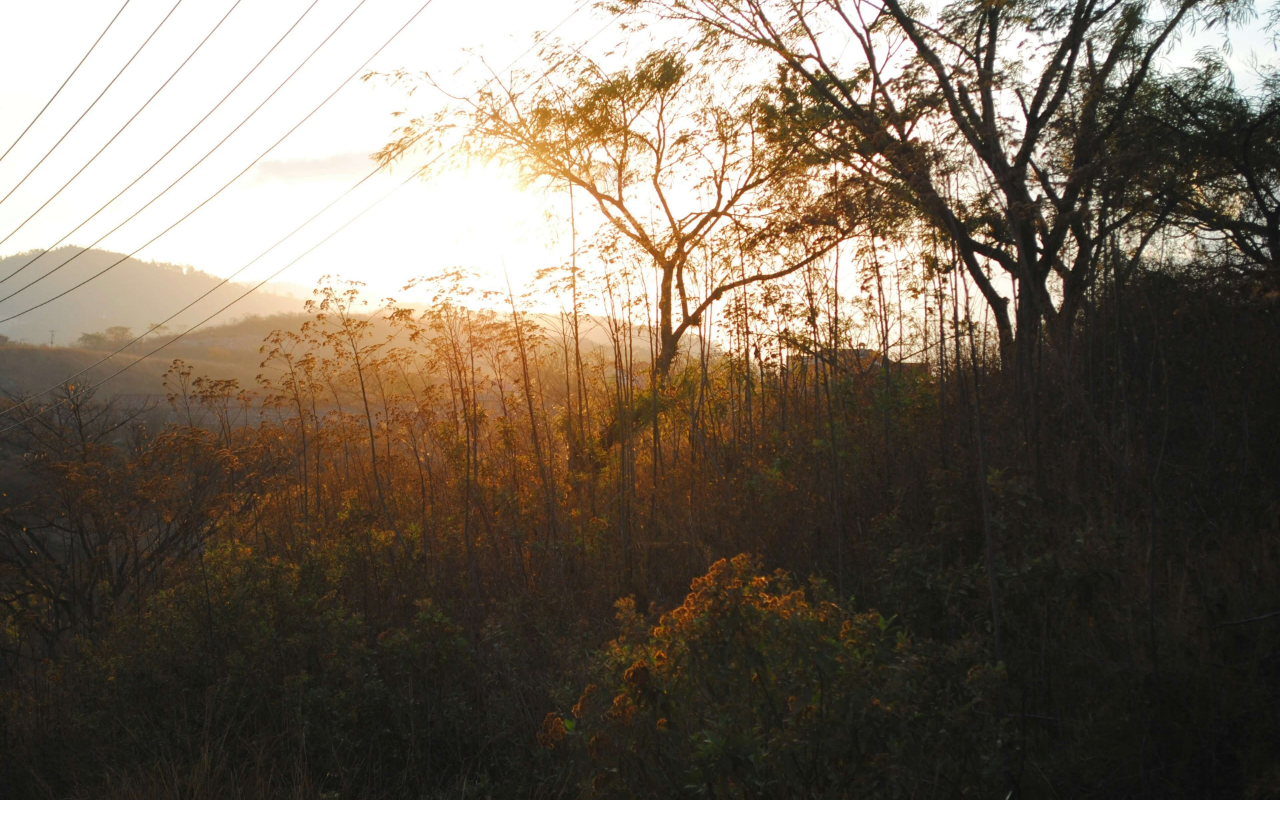
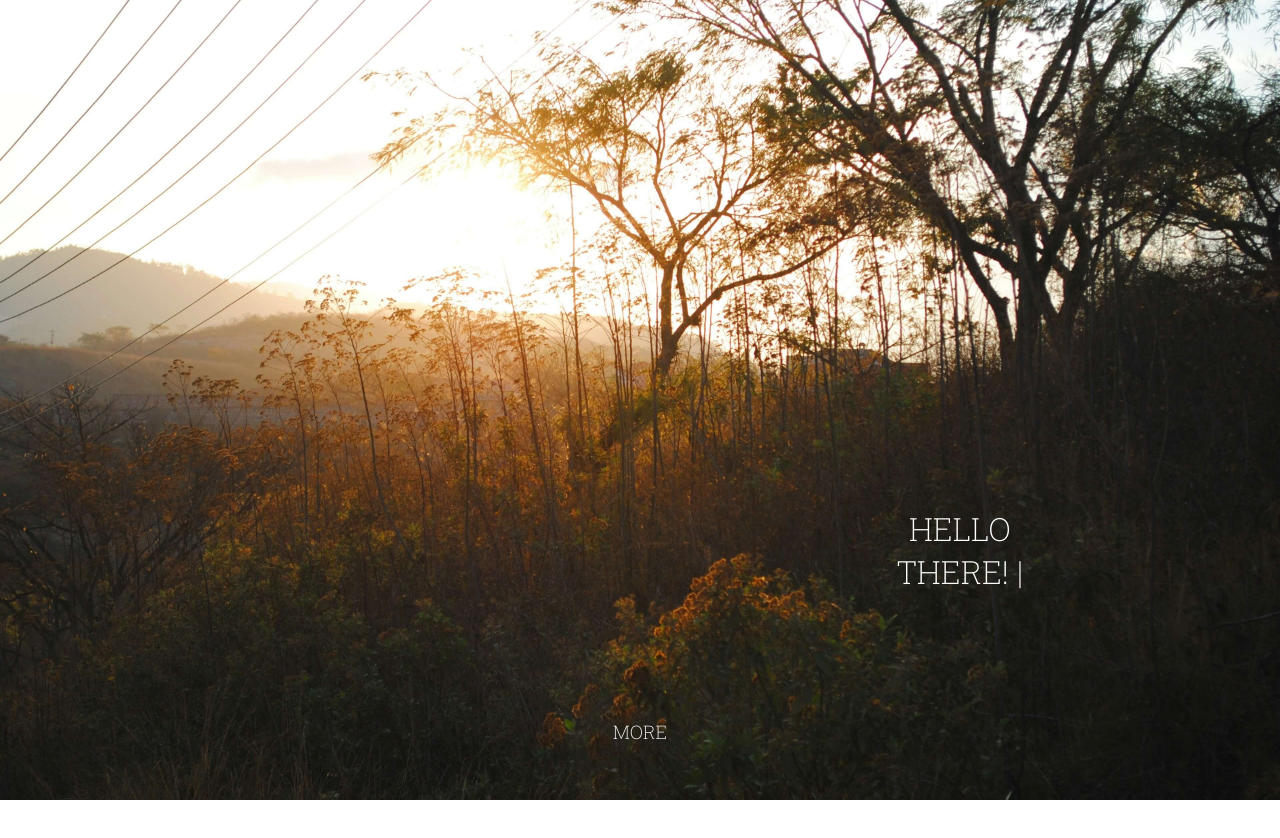
Before and after one commit to 3WDeveloper-GM/capstone_project-frontend_developer_1, a plain HTML site: page index.html in a window 1280 px wide. Shown: the top 838 px of the page. Drawn offline with Linux system fonts and the light colour scheme.

Commit message:
made adjustments into the grid-template-rows in the screen

```diff
--- a/styles.css
+++ b/styles.css
@@ -20,9 +20,15 @@
 
 .basic-grid {
   display: grid;
-  grid-template-columns: 4fr 1fr 1fr;
-  grid-template-rows: 7fr 1fr 3fr;
+  grid-template-columns: 1fr;
+  grid-template-rows: 500px 100px 100px;
   align-items: center;
+}
+
+@media (min-width: 600px) {
+  .basic-grid {
+    grid-template-columns: 4fr 1fr 1fr;
+  }
 }
 
 .background-grid {
@@ -35,7 +41,6 @@
   background-color: transparent;
 }
 
-
 .hello-there {
   font-family: "Roboto Slab", serif;
   font-optical-sizing: auto;
@@ -43,7 +48,7 @@
   font-style: normal;
   color: white;
   text-transform: uppercase;
- }
+}
 
 .more {
   font-family: "Roboto Slab", serif;
@@ -58,6 +63,11 @@
 }
 
 @keyframes blink {
-  0%, 100% {opacity: 1;}
-  50% {opacity: 0;}
+  0%,
+  100% {
+    opacity: 1;
+  }
+  50% {
+    opacity: 0;
+  }
 }
```
